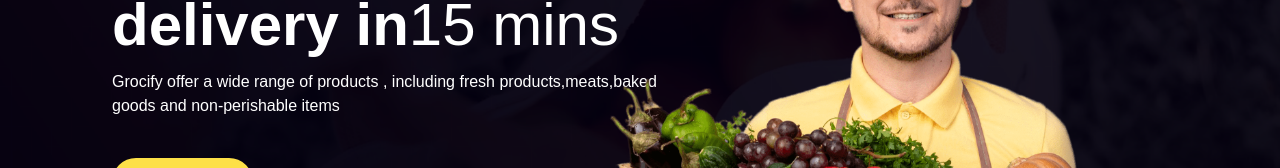
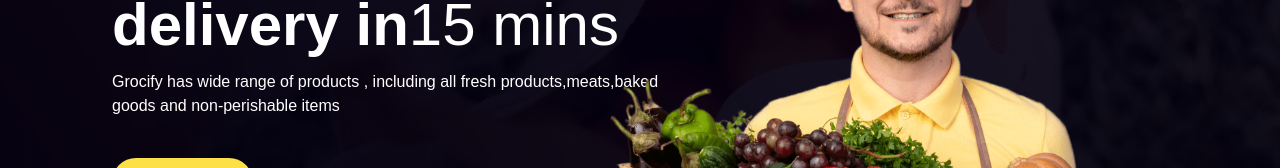
Before and after one commit to Kumari-shivaswamy/Tailwind, a plain HTML site: page grocify/grocify-tailwind/index.html in a window 1280 px wide. Shown: the part 365-533 px from the top of the page. Drawn offline with nearby package versions, Linux system fonts and the light colour scheme.

Commit message:
Update index.html

```diff
--- a/grocify/grocify-tailwind/index.html
+++ b/grocify/grocify-tailwind/index.html
@@ -23,7 +23,7 @@
         </nav>
         <div class="text-white mt-48 max-w-xl">
             <h1 class="text-6xl font-semibold leading-normal">Groceries <br>delivery in<span class="font-light">15 mins</span></h1>
-            <p >Grocify offer a wide range of products , including fresh products,meats,baked goods and non-perishable items</p>
+            <p >Grocify has wide range of products , including all fresh products,meats,baked goods and non-perishable items</p>
             <div class="mt-10">
                 <a href="#" class="bg-yellow-300 rounded-3xl py-3 px-8 font-medium inline-block mr-4 hover:bg-transparent hover:border-yellow-300 hover:text-white duration-300 hover:border border-transparent">Order Now</a>
                 <a href="#" class="capitalize hover:uppercase" ></a>
```
